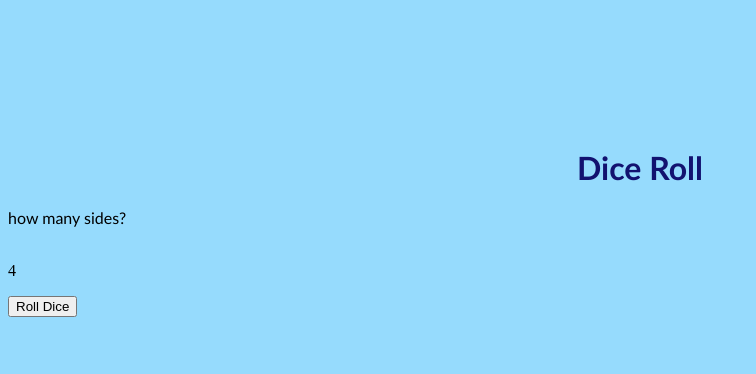
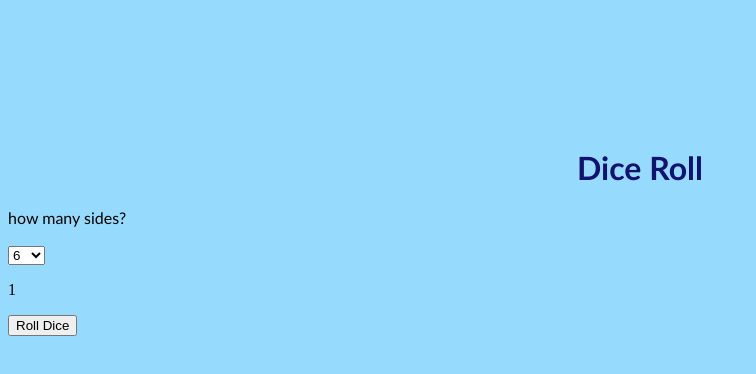
Before and after one commit to AlannieDecena/dice_game, a plain HTML site: page index.html in a window 1280 px wide. Both pictures are taken after a click on the button "Roll Dice". Shown: the whole page, without its empty margins (0-756 px from the left). Drawn offline with Linux system fonts and the light colour scheme.

Commit message:
6&10.working

```diff
--- a/dice.js
+++ b/dice.js
@@ -13,7 +13,8 @@
 
 function rollDice6 () {
     dice6 = Math.floor((Math.random()*6+1));
+    dice10 = Math.floor((Math.random()*10+1));
 
     document.getElementById("dicelable").innerHTML = dice6;
-
+    document.getElementById("dicelable").innerHTML = dice10;
 }
--- a/index.html
+++ b/index.html
@@ -12,7 +12,12 @@
 
 
         <label id="dice">how many sides?</label>
-       <br><br>
+        <br><br>
+    <select name="dieOption" id="dieOption">
+        <option value="die6" id="dice6">6</option>
+        <option value="die10" id="dice10">10</option>
+    </select>
+
 
         <p id="dicelable">1</p>
         <button type="button" onclick="rollDice6()">Roll Dice</button>
```
